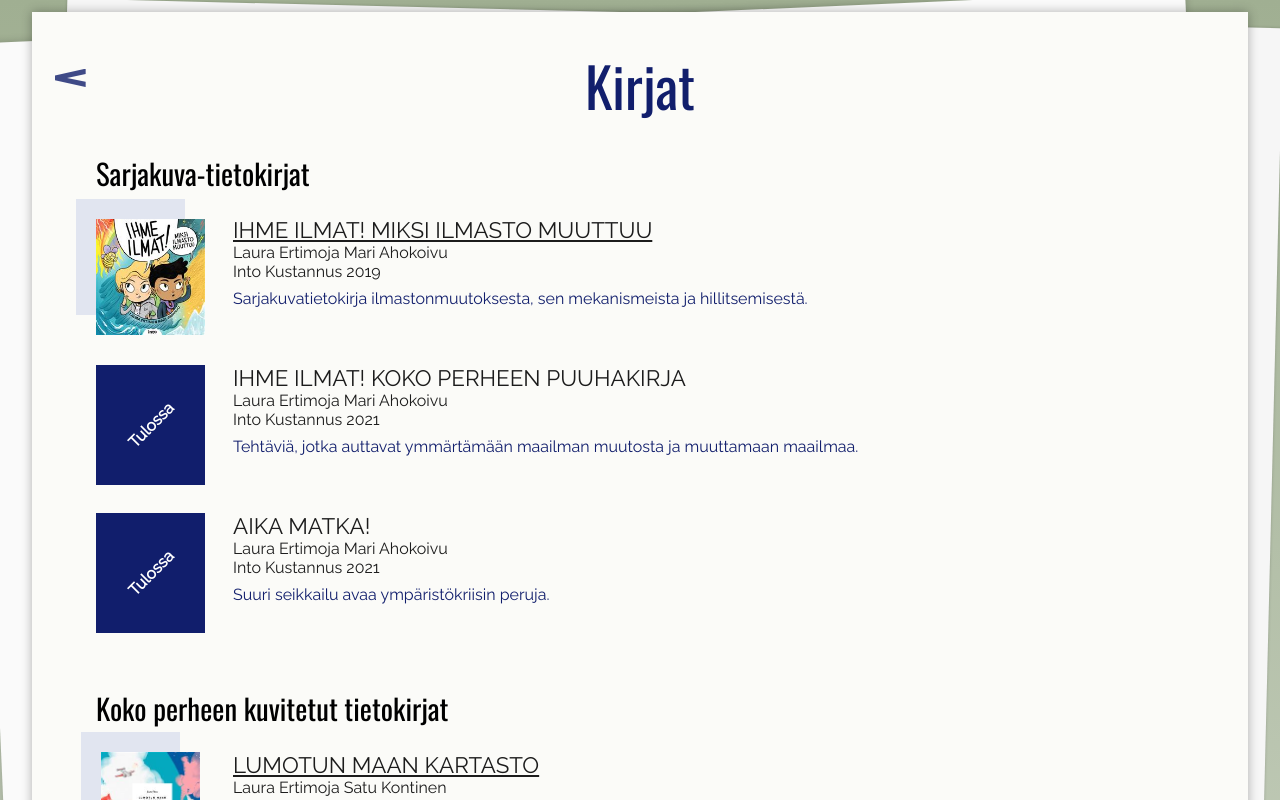
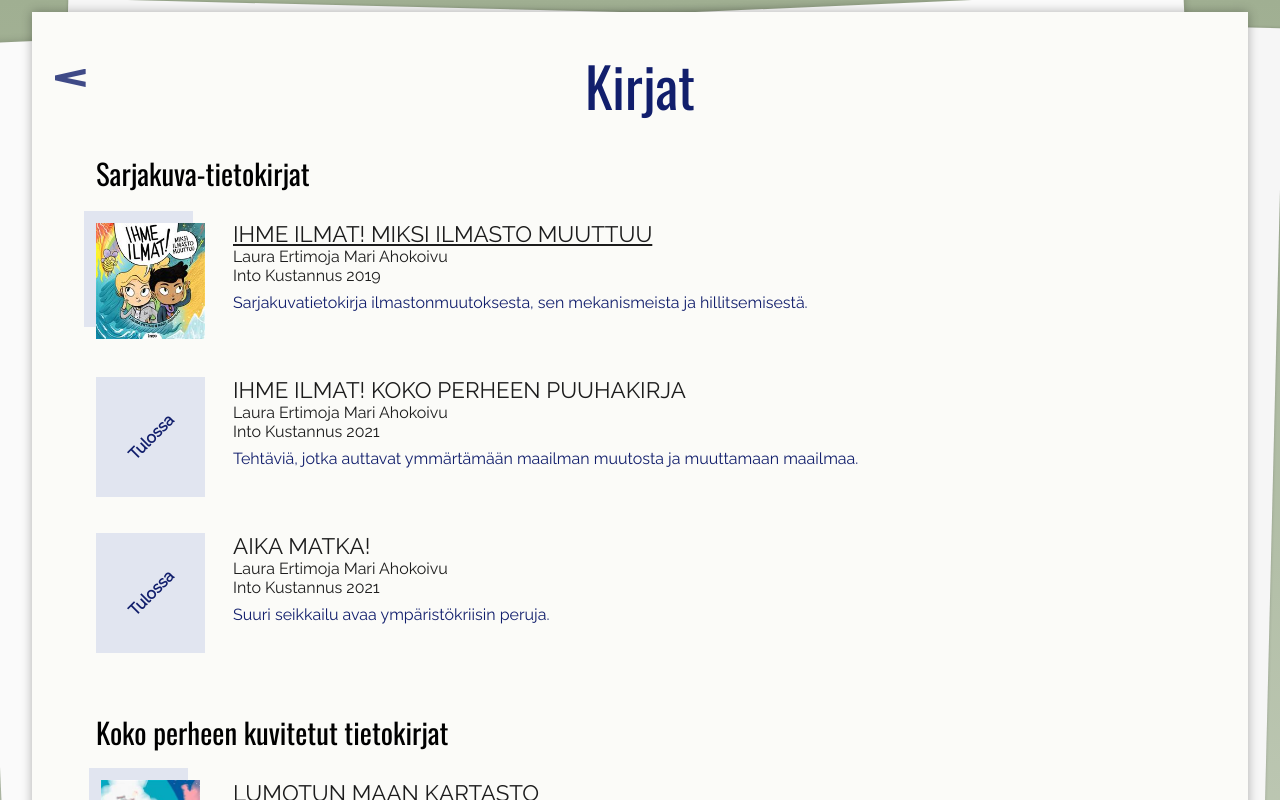
Before and after one commit to ramert/lauraertimo, a Vue app: page /books in a window 1280 px wide. Shown: the top 800 px of the page. Built offline with nearby package versions, Linux system fonts and the light colour scheme.

Commit message:
Tweaks to styling

```diff
--- a/src/components/BookLink.vue
+++ b/src/components/BookLink.vue
@@ -48,7 +48,7 @@ export default {
 <style lang="scss" scoped>
 .book {
   display: grid;
-  padding: calc(2 * var(--spacing-unit)) 0 calc(2 * var(--spacing-unit));
+  padding: calc(3 * var(--spacing-unit)) 0;
   margin-bottom: calc(3 * var(--spacing-unit));
   color: var(--color-foreground1);
   grid-template-columns: 100px 1fr;
@@ -102,16 +102,15 @@ export default {
     }
 
     &--bg {
-      background: var(--color-blue);
+      background: var(--color-lightblue);
     }
   }
 
   &__image {
     position: relative;
     margin-bottom: calc(2 * var(--spacing-unit));
-    box-shadow: -10px -10px 0px 0px var(--color-lightblue);
+    box-shadow: -12px -12px 0px 0px var(--color-lightblue);
     @media screen and (min-width: 640px) {
-      box-shadow: -20px -20px 0px 0px var(--color-lightblue);
       margin-bottom: 0;
     }
   }
@@ -120,7 +119,7 @@ export default {
     position: absolute;
     top: 50%;
     left: 50%;
-    color: white;
+    color: var(--color-blue);
     font-weight: 600;
     transform: translate(-50%, -50%) rotate(-45deg);
   }
```
